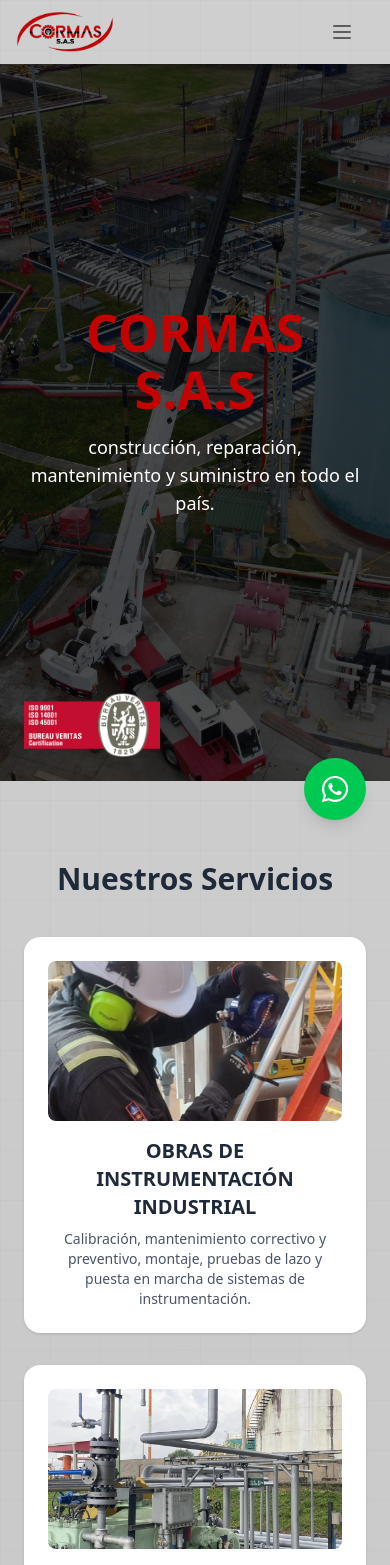
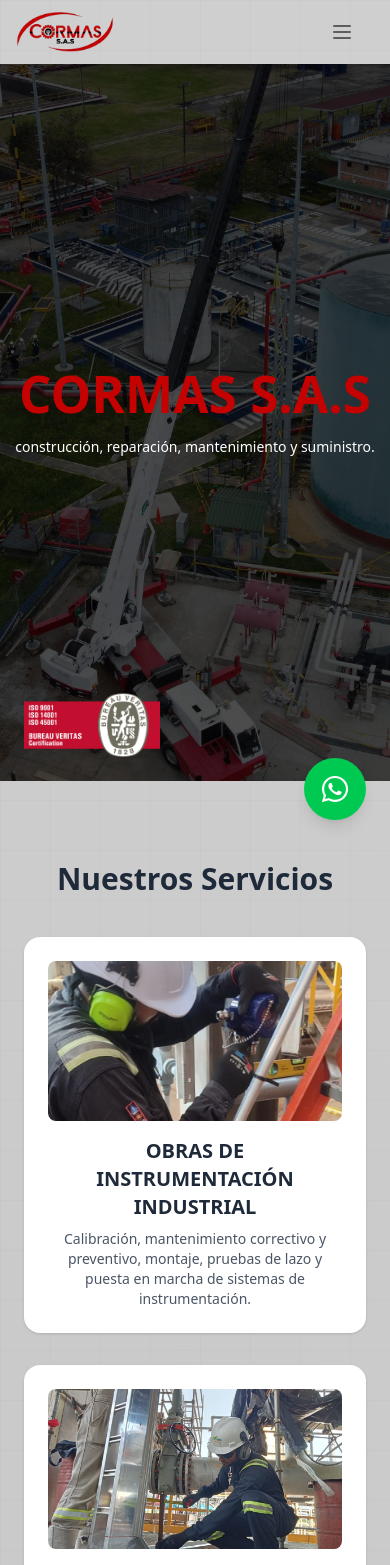
Before and after one commit to Ardilan13/cormas, a React (Vite) app: page / in a window 390 px wide. Shown: the top 1565 px of the page. Built offline with nearby package versions, Linux system fonts and the light colour scheme.

Commit message:
cambio imagenes, titulo mobile

```diff
--- a/src/components/home/Hero.tsx
+++ b/src/components/home/Hero.tsx
@@ -5,12 +5,12 @@ export default function Hero() {
       style={{ backgroundImage: "url('/hero.jpeg')" }}
     >
       <div className="absolute inset-0 bg-black/70"></div>
-      <div className="relative z-10 max-w-3xl px-6 text-white">
+      <div className="relative z-10 max-w-3xl md:px-6 text-white">
         <h1 className="text-6xl md:text-9xl text-primary-500 font-bold mb-4">
           CORMAS S.A.S
         </h1>
-        <p className="text-lg mb-6">
-          construcción, reparación, mantenimiento y suministro en todo el país.
+        <p className="text-sm md:text-lg mb-6">
+          construcción, reparación, mantenimiento y suministro.
         </p>
       </div>
 
--- a/src/data/servicesData.ts
+++ b/src/data/servicesData.ts
@@ -13,7 +13,7 @@ export const servicesData: ServiceItem[] = [
   {
     title: "OBRAS ELÉCTRICAS",
     desc: "Desmantelamiento de sistemas eléctricos, instalación de tubería Conduit, instalación de bandejas porta cable, cableado estructurado, conexionado, instalación y pruebas a tableros para baja, media, alta tensión y puesta en marcha de sistemas eléctricos.",
-    imageUrl: "/tubo_1.jpeg",
+    imageUrl: "/electronica.jpeg",
   },
   {
     title: "OBRAS MECÁNICA - TUBERÍA",
@@ -33,7 +33,7 @@ export const servicesData: ServiceItem[] = [
   {
     title: "MANTENIMIENTO ELECTRÓNICO",
     desc: "Nos encargamos de la reparación, mantenimiento y suministro de su equipo de electrónica industrial, PLC, CNC, HMI, variadores de frecuencia y velocidad, servo drives, placas electrónicas industriales,fuentes de alimentación AC/DC, arrancadores suaves, equipos de medición de instrumentación y automatización en general. Diseño electrónico y elaboración de componentes con impresión 3D.",
-    imageUrl: "/electronica.jpeg",
+    imageUrl: "/electrica.jpeg",
   },
   {
     title: "DISEÑO E INGENIERÍA",
```
Also changed, not shown: public/electrica.jpeg (added), 5 other files (tests, documents, lock files or other folders).
